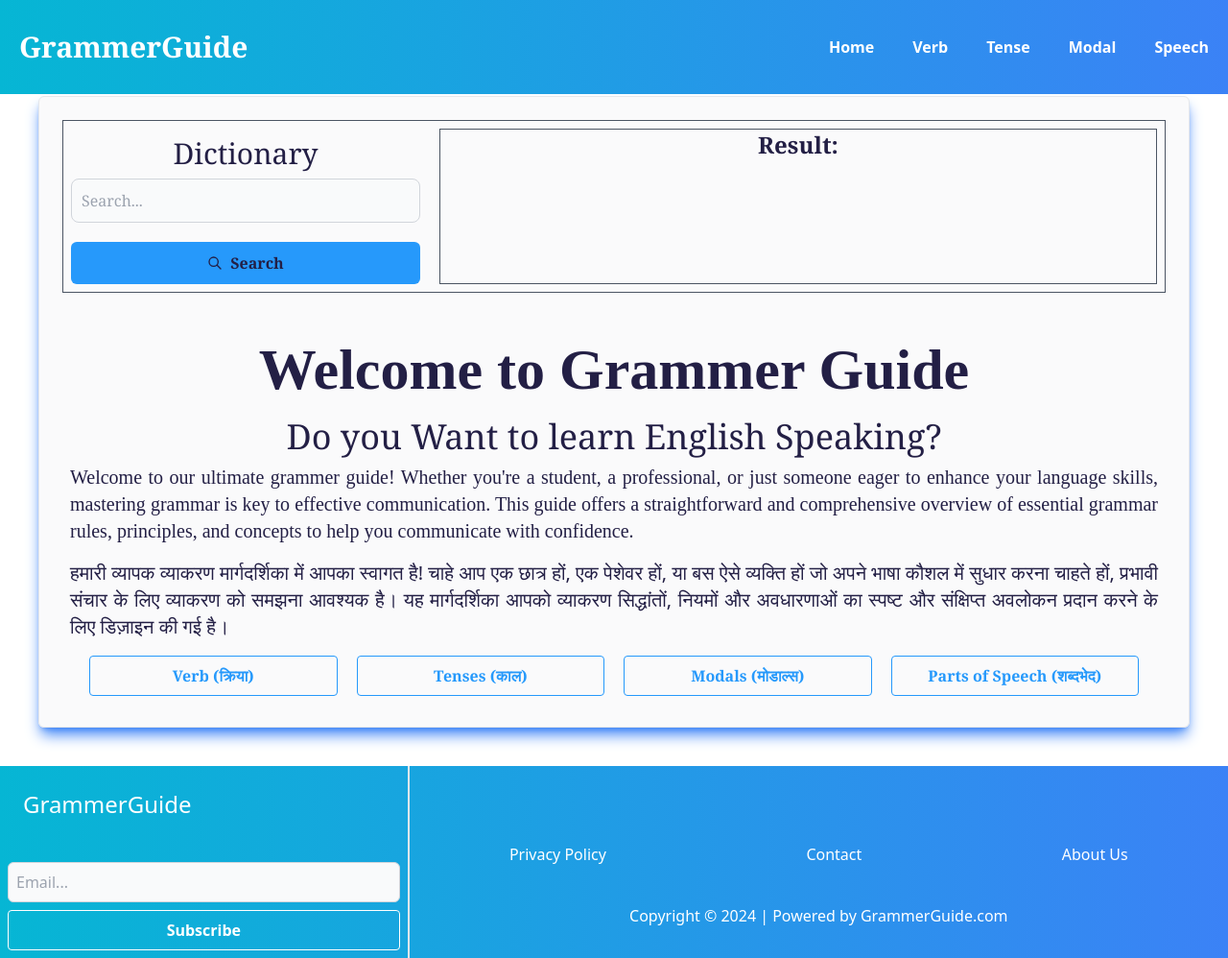
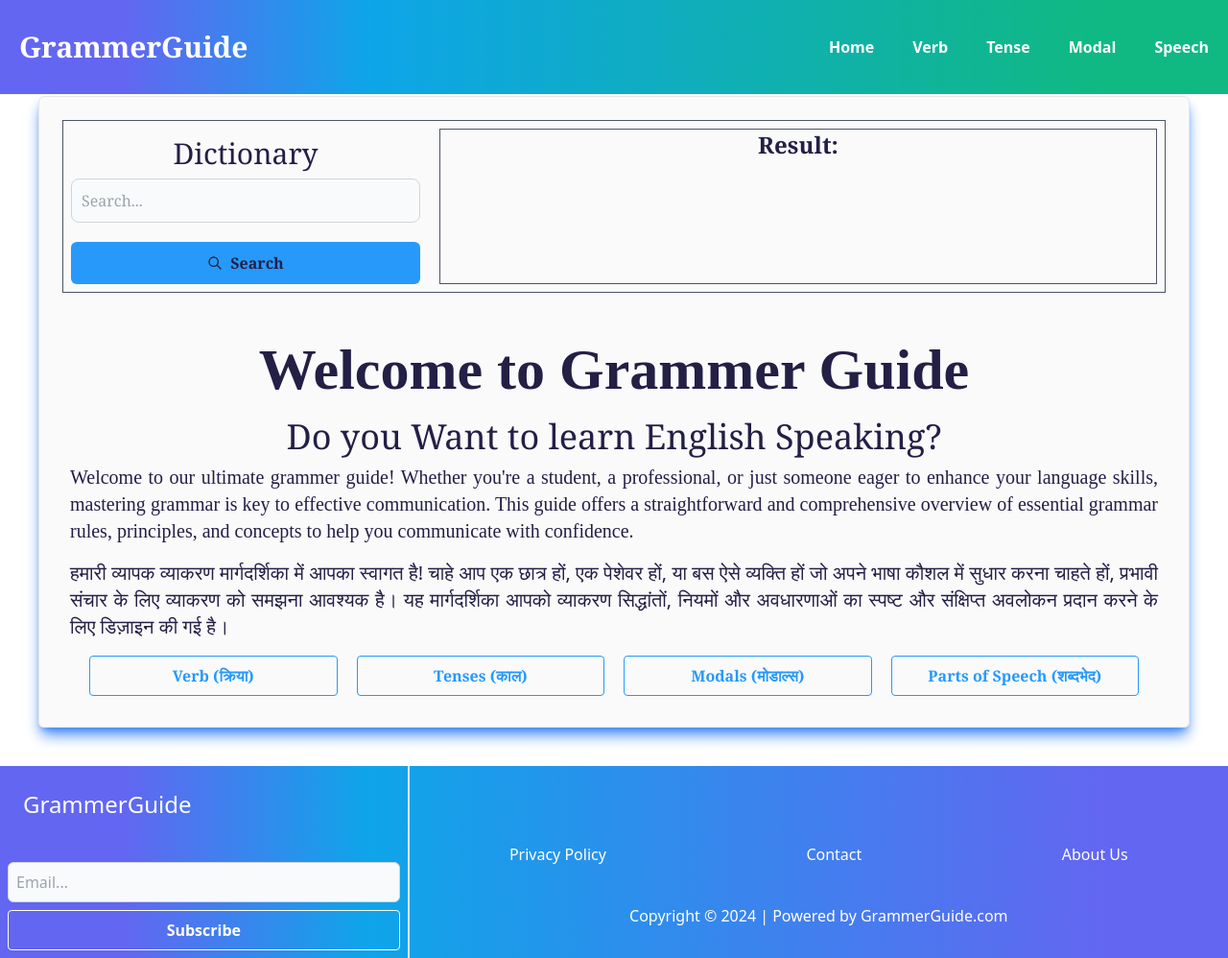
Before and after one commit to Bobbykumar706584/grammar, a React (Create React App) app: page / in a window 1280 px wide. Shown: the whole page at 96% size. Built offline with nearby package versions, Linux system fonts and the light colour scheme.

Commit message:
color update

```diff
--- a/src/components/Nav/Footer.js
+++ b/src/components/Nav/Footer.js
@@ -2,7 +2,7 @@
 
 const Footer = () => {
   return (
-    <div className="w-full md:h-[200px] bg-gradient-to-r from-cyan-500 to-blue-500 text-white">
+    <div className="w-full md:h-[200px] bg-gradient-to-r from-indigo-500 from-10% via-sky-500 via-30% to-indigo-500 to-90% text-white">
       <div className="md:grid md:grid-cols-3">
         <div className="col-span-1 p-2 border-r-2">
           <div className="grid grid-rows-2">
--- a/src/components/Nav/Header.js
+++ b/src/components/Nav/Header.js
@@ -6,7 +6,7 @@ import { AiOutlineMenu, AiOutlineClose } from "react-icons/ai";
 const Header = () => {
   const [openMenu, setOpenMenu] = useState(false);
   return (
-    <div className=" bg-gradient-to-r from-cyan-500 to-blue-500  p-4 fixed top-0 w-full">
+    <div className="bg-gradient-to-r from-indigo-500 from-10% via-sky-500 via-30% to-emerald-500 to-90% p-4 fixed top-0 w-full">
       {/* <div className=" bg-[#2699fb] from-indigo-500 from-10% via-sky-500 via-30% to-[#E63946] to-90%  p-4 fixed top-0 w-full"> */}
       {/* <div className="bg-[#2699fb] p-4"> */}
       <div className="max-w-[1240px] py-[15px] flex items-center justify-between mx-auto">
```
